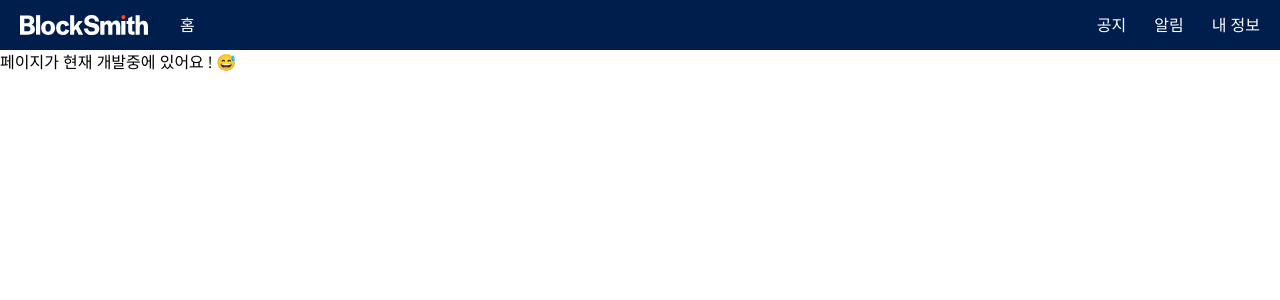
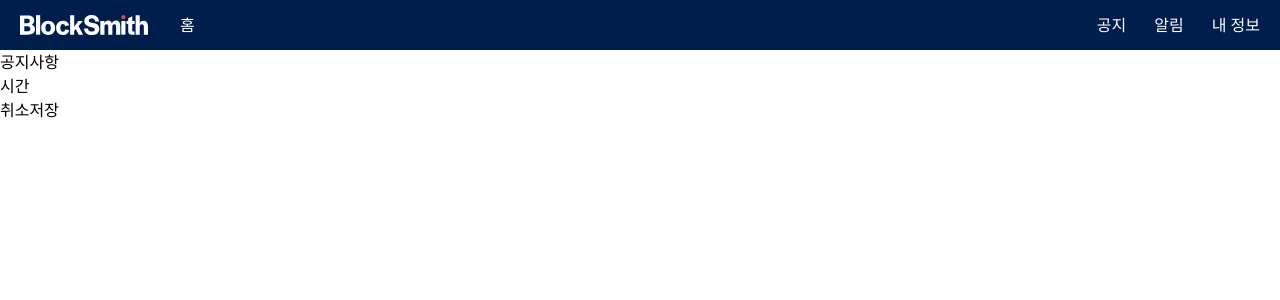
Before and after one commit to cottonsweet/nextjs-crud-test, a Next.js app: page /notice/edit/1 in a window 1280 px wide. Before the commit this address had no page. Shown: the top 300 px of the page. Built offline with nearby package versions, Linux system fonts and the light colour scheme.

Commit message:
공지사항 중간작업

```diff
--- /dev/null
+++ b/src/app/notice/edit/[slug]/page.tsx
@@ -0,0 +1,17 @@
+// Components
+import NoticeForm from "@/components/Notice/form/NoticeForm";
+
+interface Props {
+  params: {
+    slug: string;
+  };
+}
+
+export default function NoticeEdit({ params: { slug } }: Props) {
+  return (
+    <div>
+      <h1>공지사항</h1>
+      <NoticeForm />
+    </div>
+  );
+}
--- /dev/null
+++ b/src/components/Notice/detail/NoticeDetail.tsx
@@ -0,0 +1,3 @@
+export default function NoticeDetail() {
+  return <div>공지사항 상세</div>;
+}
--- /dev/null
+++ b/src/components/Notice/form/NoticeForm.tsx
@@ -0,0 +1,14 @@
+"use client";
+
+export default function NoticeForm() {
+  return (
+    <form>
+      <h1></h1>
+      <p>시간</p>
+      <div>
+        <button>취소</button>
+        <button>저장</button>
+      </div>
+    </form>
+  );
+}
```
Also changed, not shown: 1 other file (tests, documents, lock files or other folders).
